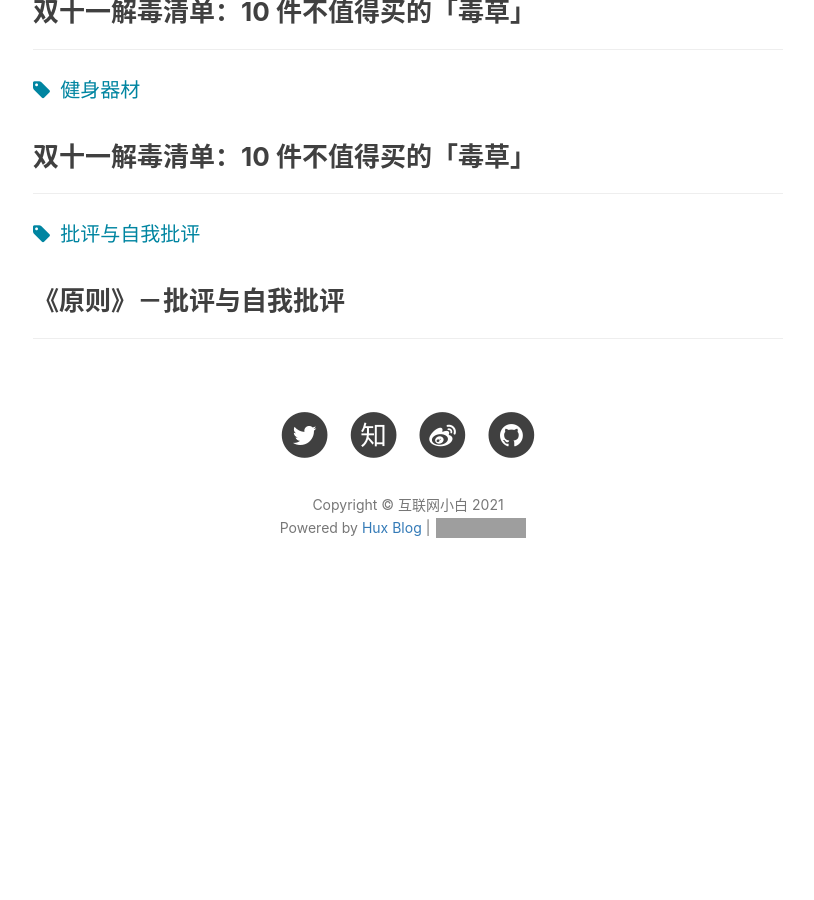
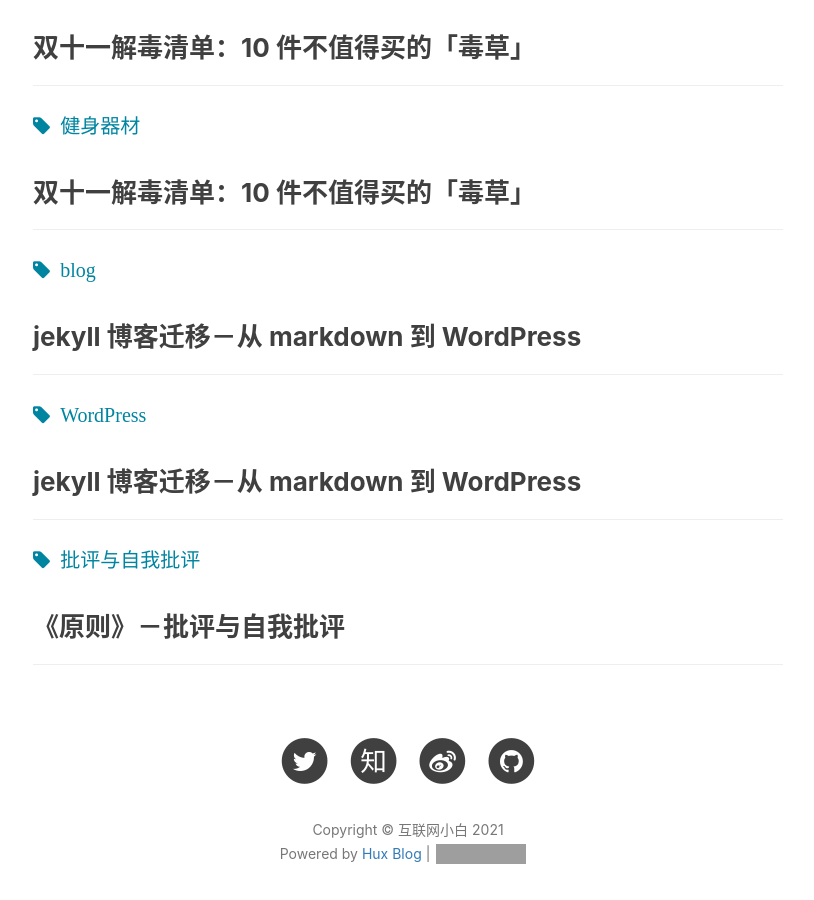
Before and after one commit to rockbenben/rockbenben.github.io, a Jekyll site: the page built from tags.html, in a window 1280 px wide and 900 px high, scrolled down 6010 px. Shown: the whole window, without its empty margins (232-1046 px from the left). Built offline with Jekyll 4.4.1, drawn with Linux system fonts in a browser that asks for light colours; nearby versions of some CDN libraries; comment, search, counter and statistics services are not loaded; before the commit the page ends 6642 px from its top, so only the background shows below that; some of the changed lines change nothing that is shown; grey boxes are pictures that could not be loaded.

Commit message:
迁移准备

```diff
--- a/_config.yml
+++ b/_config.yml
@@ -26,7 +26,7 @@ twitter_username:   qingwhat
 # from 2016, 'pygments' is unsupported on GitHub Pages. Use 'rouge' for highlighting instead.
 highlighter: rouge
 permalink: pretty
-paginate: 10
+paginate: 30
 exclude: ["less","node_modules","Gruntfile.js","package.json","README.md","README.zh.md"]
 anchorjs: true                          # if you want to customize anchor. check out line:181 of `post.html`
 
--- /dev/null
+++ b/_posts/2021-01-27-blog-md-to-WordPress.markdown
@@ -0,0 +1,29 @@
+---
+layout:       post
+title:        "jekyll 博客迁移－从 markdown 到 WordPress"
+subtitle:     ""
+date:         2021-01-27
+author:       "Benson"
+header-img:   img/post-bg-20180108.jpg
+header-mask:  0.3
+catalog:      true
+tags:
+    - blog
+    - WordPress
+---
+# jekyll 博客迁移－从 markdown 到 WordPress
+
+2005 年开始在 MSN space 写博客，期间配合 Google Sidewiki(短命) 记录感想。2011 年 MSN space 关闭 ，博客被动转移到 WordPress 托管，个人也停止了博客记录。
+
+2018 年接触 markdown 构成的 jekyll 博客，被其简洁的界面和便捷性打动，开始从感想记录转移到知识输出。本地 markdown 编辑，同步 github 即可实现博客修改发布。jekyll 博客用着太舒服，不知不觉就用了三年。但随着文章越来越多，修改也越来越困难，逐渐习惯只在知乎专栏上进行更新，博客却总未同步，无法起到知识记录参考的初衷。为了方便后续管理，开始将博客从 jekyll 迁移到 WordPress，后期 markdown 仅做初次排版编辑作用。
+
+![](http://tc.seoipo.com/20210127192533.png)
+
+### 迁移步骤
+这里迁移的是 jekyll 的 [Hux blog 模板](https://github.com/Huxpro/huxpro.github.io)，Hexo 或其他博客也可以参考微调。
+1. 修改`_config.yml`文件中的`paginate: 100`，该项表明一页展示几篇文章。后续我们需要在首页展示所有文章，因此将该值修改为 100。
+2. 将博客导出为 rss，如`xxx.com/feed.xml`，`xxx.com`为你的博客地址。如果 feed.xml 不存在，可尝试`rss.xml`或`atom.xml`。
+3. 登录 WordPress 后台，工具－导入－安装 RSS 导入器，然后导入`feed.xml`。
+
+参考资料：
+* [有没有办法把Markdown写的博客迁移到wordpress？](https://www.v2ex.com/t/73385)
```
